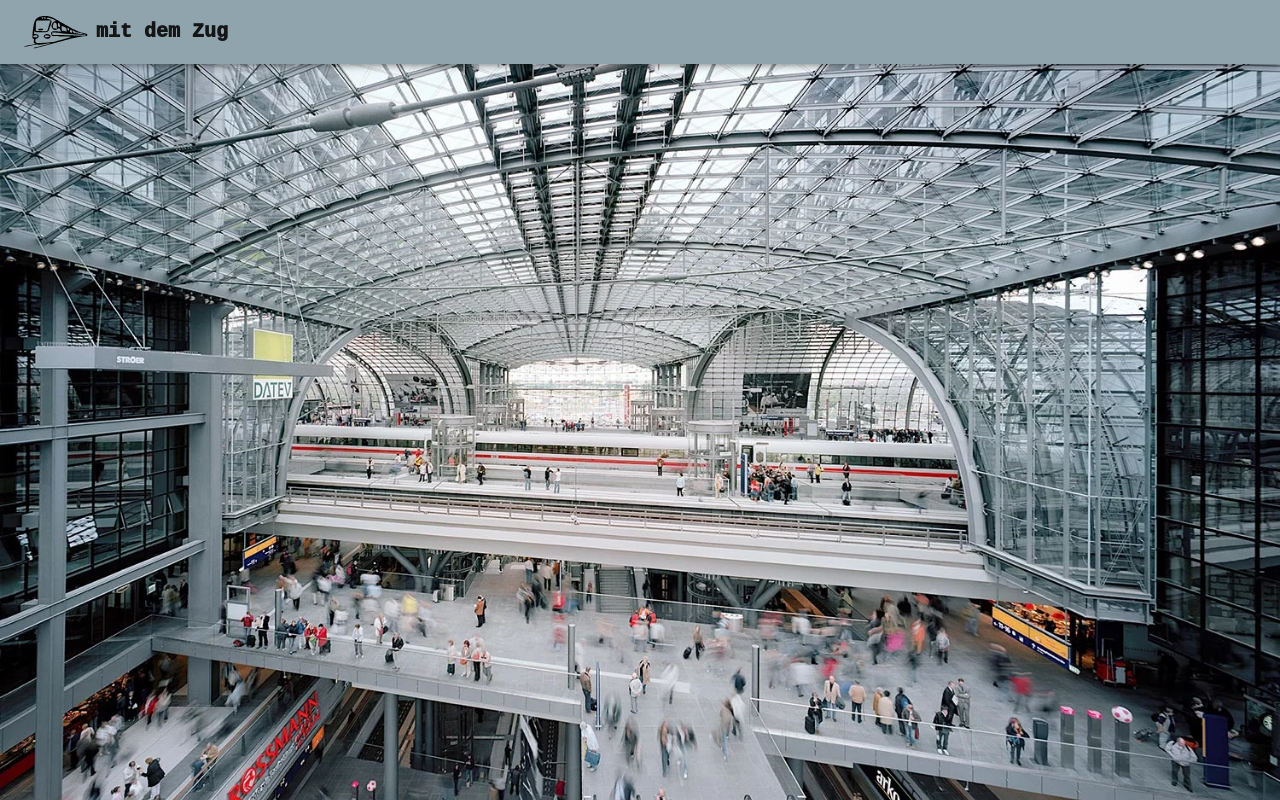
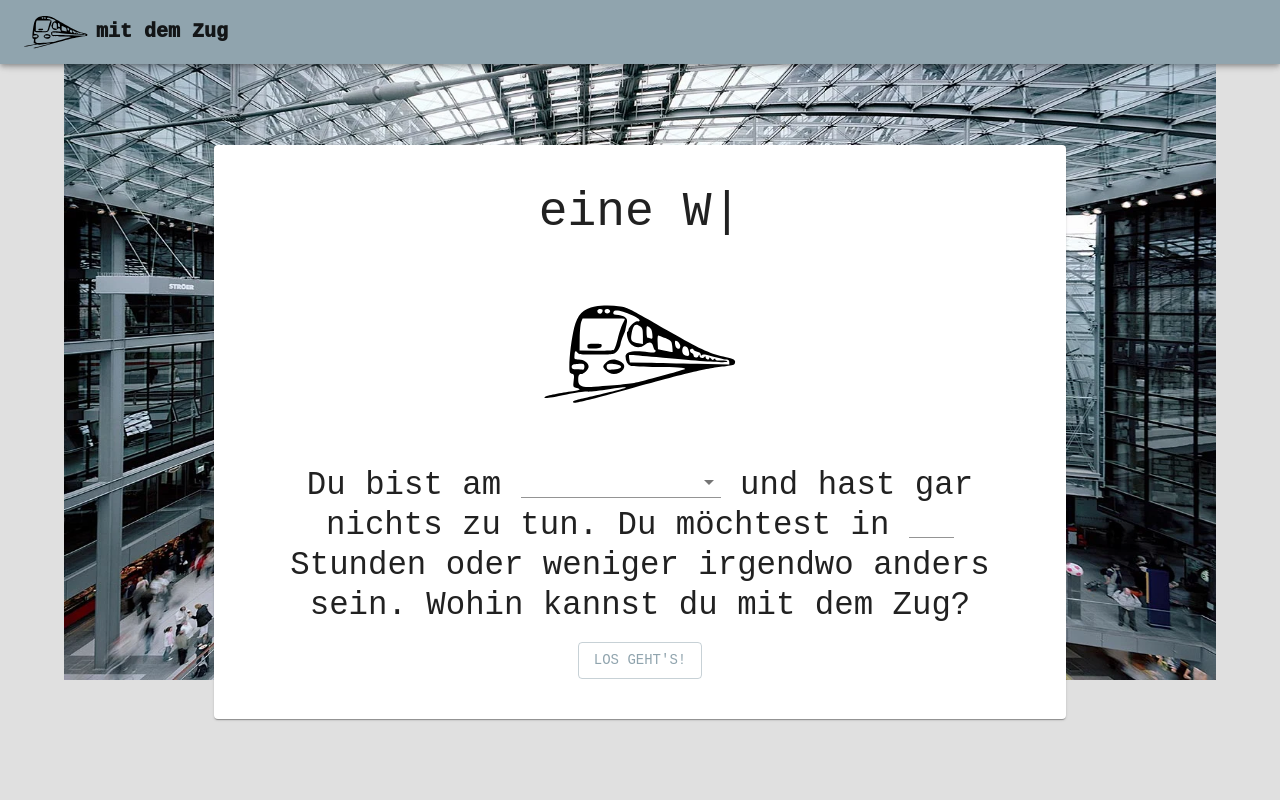
Before and after one commit to twr579/mit-dem-zug, a React (Create React App) app: page / in a window 1280 px wide. Built offline with nearby package versions, Linux system fonts and the light colour scheme.

Commit message:
Add CoverPaper component and subcomponents to select station from API and set a time limit

```diff
--- a/package.json
+++ b/package.json
@@ -12,6 +12,7 @@
     "react": "^18.2.0",
     "react-dom": "^18.2.0",
     "react-scripts": "5.0.1",
+    "typewriter-effect": "^2.19.0",
     "web-vitals": "^2.1.4"
   },
   "scripts": {
--- a/src/App.js
+++ b/src/App.js
@@ -1,24 +1,35 @@
 import React from 'react'
-import { CssBaseline, ThemeProvider, responsiveFontSizes, Box, Toolbar } from '@mui/material';
+import { CssBaseline, ThemeProvider, responsiveFontSizes, Box, Container, Toolbar } from '@mui/material';
 import { appTheme } from './themes/theme';
 import Header from './components/header';
+import CoverPaper from './components/coverPaper';
 import BerlinHbf from './images/BerlinHbf.webp';
 
 function App() {
   const bgImage = {
     backgroundImage: `url(${BerlinHbf})`,
-    height: '100vh',
-    backgroundSize: 'cover',
+    backgroundSize: '100% 85%',
     backgroundRepeat: 'no-repeat',
   }
 
   return (
     <ThemeProvider theme={responsiveFontSizes(appTheme)}>
       <CssBaseline />
-      <Box style={bgImage}>
-        <Header />
-        <Toolbar />
-      </Box>
+      <Container maxWidth="lg">
+        <Box
+          style={bgImage}
+          display="flex"
+          justifyContent="center"
+          alignItems="center"
+          minHeight="100vh"
+        >
+          <Container maxWidth="md">
+            <Header />
+            <Toolbar />
+            <CoverPaper />
+          </Container>
+        </Box>
+      </Container>
     </ThemeProvider >
   );
 }
--- /dev/null
+++ b/src/components/coverPaper.js
@@ -0,0 +1,38 @@
+import React from 'react';
+import { Stack, Paper, Box, Typography } from '@mui/material';
+import logo from '../logo.svg';
+import Typewriter from 'typewriter-effect';
+import SelectStationAndTimeLimitForm from './selectStationAndTimeLimitForm';
+
+function CoverPaper() {
+    return (
+        <Paper sx={{ p: 5 }}>
+            <Stack
+                direction="column"
+                justifyContent="center"
+                alignItems="center"
+                textAlign="center"
+                spacing={2}
+            >
+                <Typography variant="h3" component="h2">
+                    <Typewriter
+                        options={{
+                            strings: ['mit dem Zug', 'eine Webseite von Tim R.'],
+                            autoStart: true,
+                            loop: true,
+                        }}
+                    />
+                </Typography>
+                <Box
+                    component="img"
+                    sx={{ height: 'auto', width: '25%' }}
+                    alt="Ein Logo eines Zuges"
+                    src={logo}
+                />
+                <SelectStationAndTimeLimitForm />
+            </Stack >
+        </Paper >
+    );
+}
+
+export default CoverPaper;
--- a/src/components/header.js
+++ b/src/components/header.js
@@ -5,23 +5,25 @@ import logo from '../logo.svg';
 function Header() {
 
     return (
+        <Box sx={{ flexGrow: 1 }}>
             <AppBar component="nav">
                 <Toolbar>
                     <Box
                         component="img"
-                    sx={{ height: 64 }}
+                        sx={{ height: 64, mr: 1 }}
                         alt="Ein Logo eines Zuges"
                         src={logo}
                     />
                     <Typography
                         variant="h6"
                         component="h1"
-                    sx={{ ml: 1 }}
+                        sx={{ flexGrow: 1 }}
                     >
                         mit dem Zug
                     </Typography>
                 </Toolbar>
             </AppBar>
+        </Box >
     );
 }
 
--- /dev/null
+++ b/src/components/selectStationAndTimeLimitForm.js
@@ -0,0 +1,47 @@
+import React from 'react';
+import { Typography, TextField, Button, Backdrop, CircularProgress } from '@mui/material';
+import StationAutocomplete from './stationAutocomplete';
+
+function SelectStationAndTimeLimitForm() {
+    const [hours, setHours] = React.useState('');
+    const [openBackdrop, setOpenBackdrop] = React.useState(false);
+
+    return (
+        <>
+            <Typography variant="h4" component="h3">
+                Du bist am <StationAutocomplete /> und hast gar nichts zu tun. Du möchtest in <TextField
+                    id="standard-basic"
+                    variant="standard"
+                    type="number"
+                    value={hours}
+                    inputProps={{
+                        inputMode: 'numeric',
+                        pattern: '[0-9]*',
+                        min: 1,
+                        max: 12
+                    }}
+                    onChange={(e) => {
+                        // Only allow values between 1-12, and replace those outside of the range with the nearest value
+                        let value = parseInt(e.target.value, 10);
+
+                        if (value > 12) value = 12;
+                        if (value < 1) value = 1;
+
+                        setHours(value);
+                    }}
+                /> Stunden oder weniger irgendwo anders sein. Wohin kannst du mit dem Zug?
+            </Typography>
+            <Button variant="outlined" onClick={() => {
+                setOpenBackdrop(true);
+            }}>LOS GEHT'S!</Button>
+            <Backdrop
+                sx={{ color: '#fff' }}
+                open={openBackdrop}
+            >
+                <CircularProgress color="inherit" />
+            </Backdrop>
+        </>
+    );
+}
+
+export default SelectStationAndTimeLimitForm;
--- /dev/null
+++ b/src/components/stationAutocomplete.js
@@ -0,0 +1,59 @@
+import * as React from 'react';
+import { Autocomplete, Box, TextField } from '@mui/material';
+
+function StationAutocomplete() {
+    const [station, setStation] = React.useState(null);
+    const [inputValue, setInputValue] = React.useState('');
+    const [options, setOptions] = React.useState([]);
+
+    React.useEffect(() => {
+        // Don't call the API on an empty input
+        if (inputValue === '') {
+            setOptions(station ? [station] : []);
+            return undefined;
+        }
+
+        fetch(`https://apis.deutschebahn.com/db-api-marketplace/apis/fahrplan/v1/location/${inputValue}`, {
+            headers: {
+                "DB-Api-Key": "0f1f41c8ad89c2f0299e66253354b0fc",
+                "DB-Client-Id": "74f35008b2f0cb75d353554e071b5b0a"
+            }
+        })
+            .then((response) => response.json())
+            .then((json) => setOptions(json))
+    }, [station, inputValue])
+
+    return (
+        <Autocomplete
+            id="station-autocomplete"
+            sx={{ display: 'inline-block', width: 200 }}
+            getOptionLabel={(options) => `${options.name}`}
+            filterOptions={(x) => x}
+            options={options}
+            autoComplete
+            includeInputInList
+            filterSelectedOptions
+            value={station}
+            noOptionsText="No locations"
+            isOptionEqualToValue={(option, value) =>
+                option.name === value.name
+            }
+            onChange={(event, newValue) => {
+                setOptions(newValue ? [newValue, ...options] : options);
+                setStation(newValue);
+            }}
+            onInputChange={(event, newInputValue) => {
+                setInputValue(newInputValue);
+            }}
+            renderOption={(props, options) => (
+                <Box component="li" {...props} key={options.id}>
+                    {options.name}
+                </Box>
+            )}
+            renderInput={(params) => <TextField {...params} variant="standard" />}
+
+        />
+    );
+}
+
+export default StationAutocomplete;
```
Also changed, not shown: 1 other file (tests, documents, lock files or other folders). Lines whose indentation alone changed are shown as unchanged.
